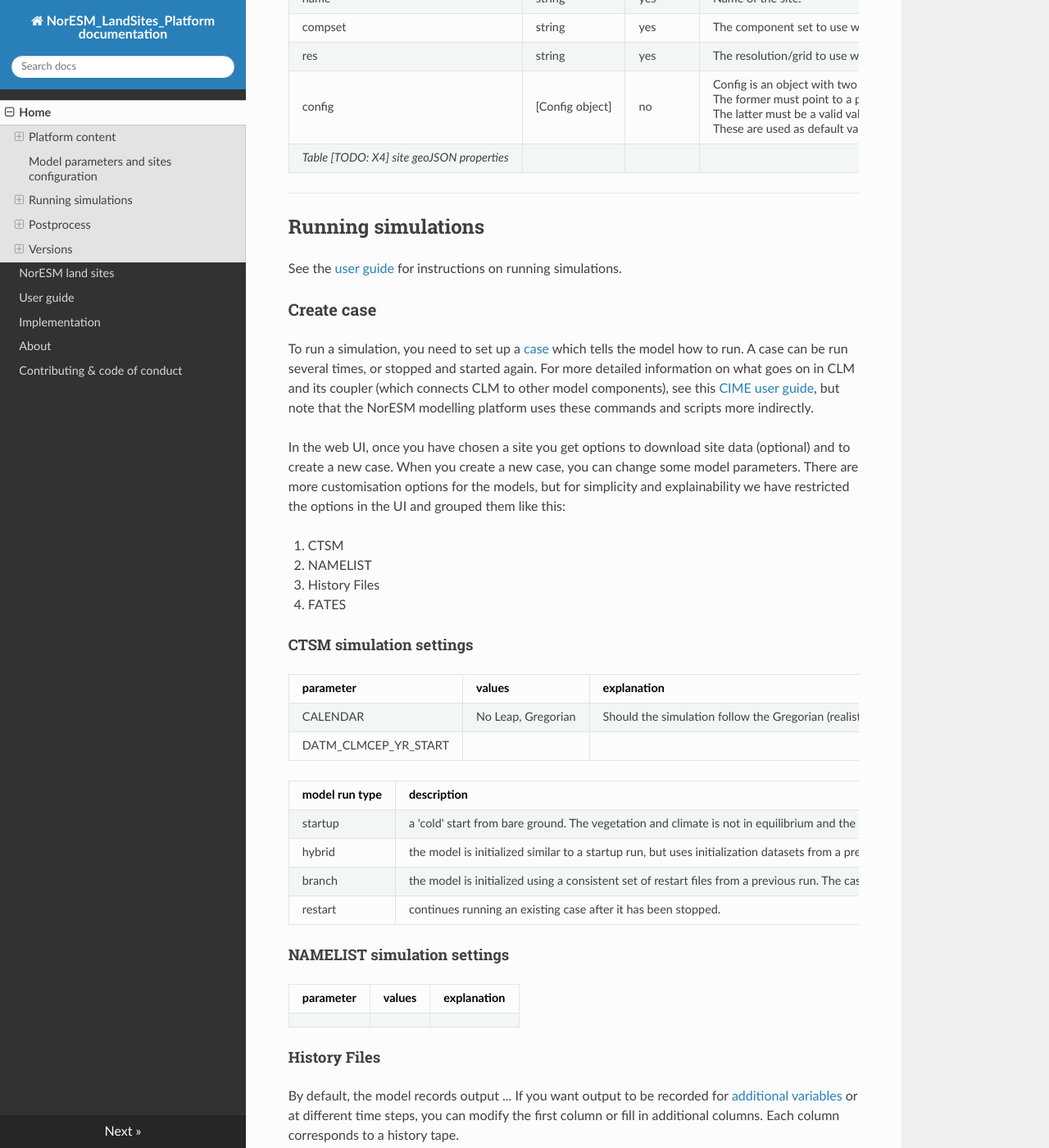
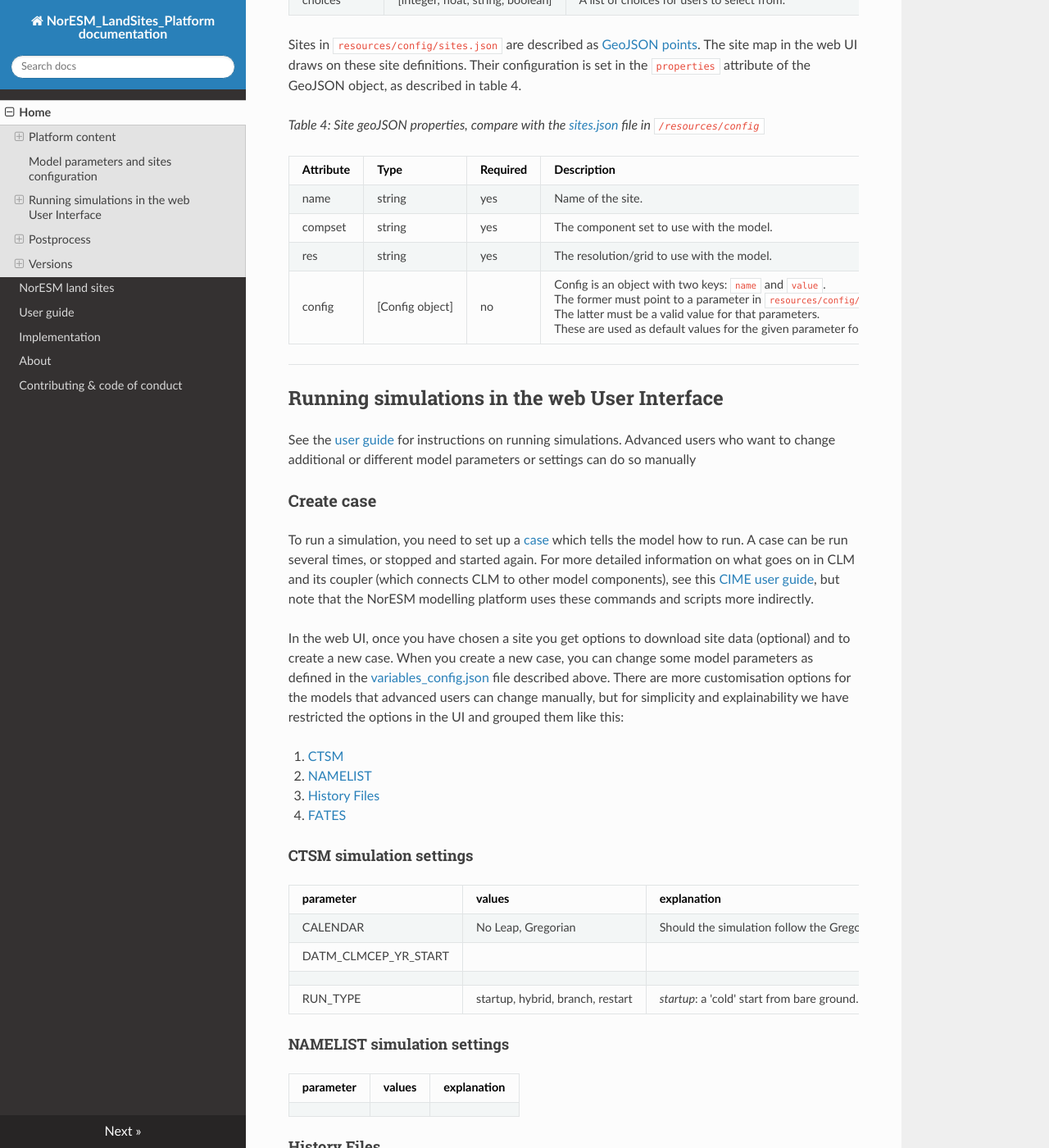
Before and after one commit to NorESMhub/noresm-land-sites-platform, an MkDocs documentation site: the page built from docs/index.md, in a window 1280 px wide and 1400 px high, scrolled down 8146 px. Shown: the whole window at 82% size. Built offline with MkDocs 1.6.1, drawn with Linux system fonts in a browser that asks for light colours; nearby versions of some CDN libraries; some of the changed text lies outside the part shown.

Commit message:
Update index.md

```diff
--- a/docs/index.md
+++ b/docs/index.md
@@ -65,6 +65,8 @@
 ### Model versions
 
 The platform is built to run the land model (CLM) with the Norwegian Earth System Model (as opposed to e.g. CESM which also uses the same land model). The versions of FATES and CLM therefore have to be in line with stable NorESM versions. NorESM is taken in to the platform using the `noresm_landsites` branch in the [NorESMhub/NorESM repository](https://github.com/NorESMhub/NorESM/tree/noresm_landsites).
+
+*Table 1: Model versions*
 
 | Model | Version |
 | --- | --- |
@@ -155,9 +157,13 @@
 
 ## Model parameters and sites configuration
 
-Both model parameters and sites configurations are provided by the maintainers as JSON files in `resources/config/variables_config.json` and `resources/config/sites.json`. They can be modified by users who are familiar with the model.
+To be able to set model parameters in the web UI, some configuration files are needed. Both model parameters and sites configurations are provided by the maintainers as JSON files in `resources/config/variables_config.json` and `resources/config/sites.json`. They can be modified by users who are familiar with the model.
 
 The model parameters file contains a list of JSON objects. Attributes of each object are described in table [TODO: X2]. Note that not all types of variables accepted by the model are supported in the user interface at this point.
+
+The tables below describe how these configuration files work and handle the model settings users can change in the UI.
+
+*Table 2: Model parameter attributes, compare to the [variables_config.json](https://github.com/NorESMhub/NorESM_LandSites_Platform/blob/main/resources/config/variables_config.json) file in `/resources/config`*
 
 | Attribute         | Type                            | default | Required | Scope      | Description                                                                                                                                              |
 |-------------------|---------------------------------|---------|----------|------------|----------------------------------------------------------------------------------------------------------------------------------------------------------|
@@ -174,9 +180,11 @@
 | default           | integer, float, string, boolean | -       | no       | API        | A default value to use. It must match the type specified by the `type` attribute. If `allow_multiple` is set to `true`, it must be a list of values.     |
 | placeholder       | string                          | -       | no       | UI         | A placeholder value to show to the user. This value is not actually applied if no value is entered by the user.                                          |
 | append_input_path | boolean                         | false   | no       | API        | Whether to adjust a path value based on its relative location in the input folder.                                                                       |
-*Table [TODO: X2] model parameter attributes*
 
-Adjusted values can be validated using the `validation` attribute. Currently, only the validators described in table [TODO: X3] are supported.
+
+Adjusted values can be validated using the `validation` attribute. Currently, only the validators described in table 3 are supported.
+
+*Table 3: validation attributes to define which values are accepted for each model parameter*
 
 | Attribute     | Type                              | Description                                                             |
 |---------------|-----------------------------------|-------------------------------------------------------------------------|
@@ -185,10 +193,11 @@
 | pattern       | string                            | A regular expression to match the value against.                        |
 | pattern_error | string                            | A custom error message for values not matching the `pattern` attribute. |
 | choices       | [integer, float, string, boolean] | A list of choices for users to select from.                             |
-*Table [TODO: X3] validation attributes*
 
-Sites in `resources/config/sites.json` are described as [GeoJSON points](https://datatracker.ietf.org/doc/html/rfc7946#section-3.1.2).
-Their configuration is set in the `properties` attribute of the GeoJSON object, as described in table [TODO: X4].
+
+Sites in `resources/config/sites.json` are described as [GeoJSON points](https://datatracker.ietf.org/doc/html/rfc7946#section-3.1.2). The site map in the web UI draws on these site definitions. Their configuration is set in the `properties` attribute of the GeoJSON object, as described in table 4.
+
+*Table 4: Site geoJSON properties, compare with the [sites.json](https://github.com/NorESMhub/NorESM_LandSites_Platform/blob/main/resources/config/sites.json) file in `/resources/config`*
 
 | Attribute | Type            | Required | Description                                                                                                                                                                                                                                                                       |
 |-----------|-----------------|----------|-----------------------------------------------------------------------------------------------------------------------------------------------------------------------------------------------------------------------------------------------------------------------------------|
@@ -196,25 +205,25 @@
 | compset   | string          | yes      | The component set to use with the model.                                                                                                                                                                                                                                          |
 | res       | string          | yes      | The resolution/grid to use with the model.                                                                                                                                                                                                                                        |
 | config    | [Config object] | no       | Config is an object with two keys: `name` and `value`.<br/>The former must point to a parameter in `resources/config/variables_config.json`.<br/>The latter must be a valid value for that parameters.<br/>These are used as default values for the given parameter for the site. |
-*Table [TODO: X4] site geoJSON properties*
+
 
 
 **************************************
 
-## Running simulations
+## Running simulations in the web User Interface
 
-See the [user guide](https://noresmhub.github.io/NorESM_LandSites_Platform/user_guide) for instructions on running simulations.
+See the [user guide](https://noresmhub.github.io/NorESM_LandSites_Platform/user_guide) for instructions on running simulations. Advanced users who want to change additional or different model parameters or settings can do so manually
 
 ### Create case
 
 To run a simulation, you need to set up a [case](https://esmci.github.io/cime/versions/master/html/glossary/index.html#term-case-CASE "An instance of a model simulation. A case is defined by a component set, a model grid, a machine, a compiler, and any other additional customizations.") which tells the model how to run. A case can be run several times, or stopped and started again. For more detailed information on what goes on in CLM and its coupler (which connects CLM to other model components), see this [CIME user guide](https://esmci.github.io/cime/versions/master/html/users_guide/index.html), but note that the NorESM modelling platform uses these commands and scripts more indirectly.
 
-In the web UI, once you have chosen a site you get options to download site data (optional) and to create a new case. When you create a new case, you can change some model parameters. There are more customisation options for the models, but for simplicity and explainability we have restricted the options in the UI and grouped them like this:
+In the web UI, once you have chosen a site you get options to download site data (optional) and to create a new case. When you create a new case, you can change some model parameters as defined in the [variables_config.json](https://github.com/NorESMhub/NorESM_LandSites_Platform/blob/main/resources/config/variables_config.json) file described above. There are more customisation options for the models that advanced users can change manually, but for simplicity and explainability we have restricted the options in the UI and grouped them like this:
 
-1. CTSM
-2. NAMELIST
-3. History Files
-4. FATES
+1. [CTSM](https://noresmhub.github.io/NorESM_LandSites_Platform/#ctsm-simulation-settings)
+2. [NAMELIST](https://noresmhub.github.io/NorESM_LandSites_Platform/#namelist-simulation-settings)
+3. [History Files](https://noresmhub.github.io/NorESM_LandSites_Platform/#history-files)
+4. [FATES](https://noresmhub.github.io/NorESM_LandSites_Platform/#fates-simulation-settings)
 
 #### CTSM simulation settings
 
@@ -222,15 +231,8 @@
 | --- | --- | --- |
 | CALENDAR | No Leap, Gregorian | Should the simulation follow the Gregorian (realistic) or simplified calendar without leap years? This option should normally follow the calendar the input data is provided in. |
 | DATM_CLMCEP_YR_START |
-
-
-
-| model run type | description |
-|----------------|-------------|
-| startup | a 'cold' start from bare ground. The vegetation and climate is not in equilibrium and the model will not produce realistic output. No [spin-up](https://noresmhub.github.io/NorESM_LandSites_Platform/#spin-up) is included. Use this mode for quick testing, or for making your own spin-up. |
-| hybrid  | the model is initialized similar to a startup run, but uses initialization datasets from a previous case. Suitable when you already have good spin-up files and want a more realistic simulation. |
-| branch  | the model is initialized using a consistent set of restart files from a previous run. The case name is generally changed for a branch run, although it does not have to be. Branch runs are suitable for sensitivity or parameter studies, or when settings for history file output streams need to be modified while still maintaining bit-for-bit reproducibility. |
-| restart | continues running an existing case after it has been stopped. |
+|  |  |  |
+| RUN_TYPE | startup, hybrid, branch, restart | *startup*: a 'cold' start from bare ground. The vegetation and climate is not in equilibrium and the model will not produce realistic output. No spin-up included. Use this mode for quick testing, or for making your own spin-up. *hybrid*: the model is initialized similar to a startup run, but uses initialization datasets from a previous case. Suitable when you already have good spin-up files and want a more realistic simulation. *branch*: the model is initialized using a consistent set of restart files from a previous run. The case name is generally changed for a branch run, although it does not have to be. Branch runs are suitable for sensitivity or parameter studies, or when settings for history file output streams need to be modified while still maintaining bit-for-bit reproducibility. *restart*: continues running an existing case after it has been stopped. |
 
 
 #### NAMELIST simulation settings
```
